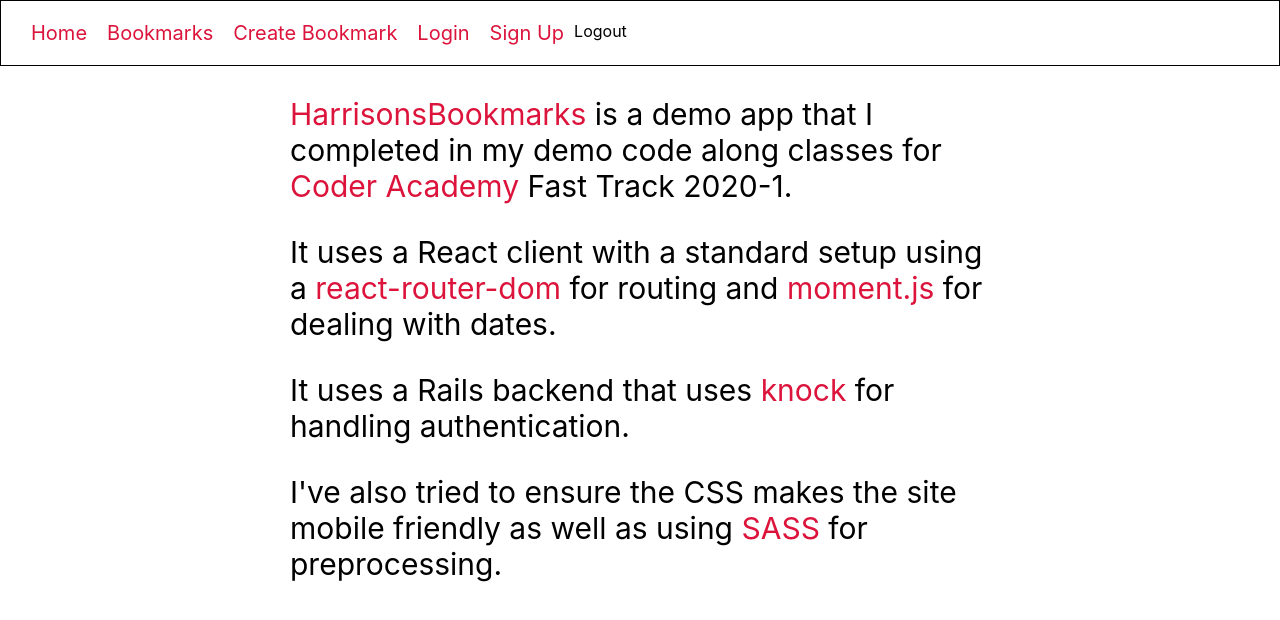
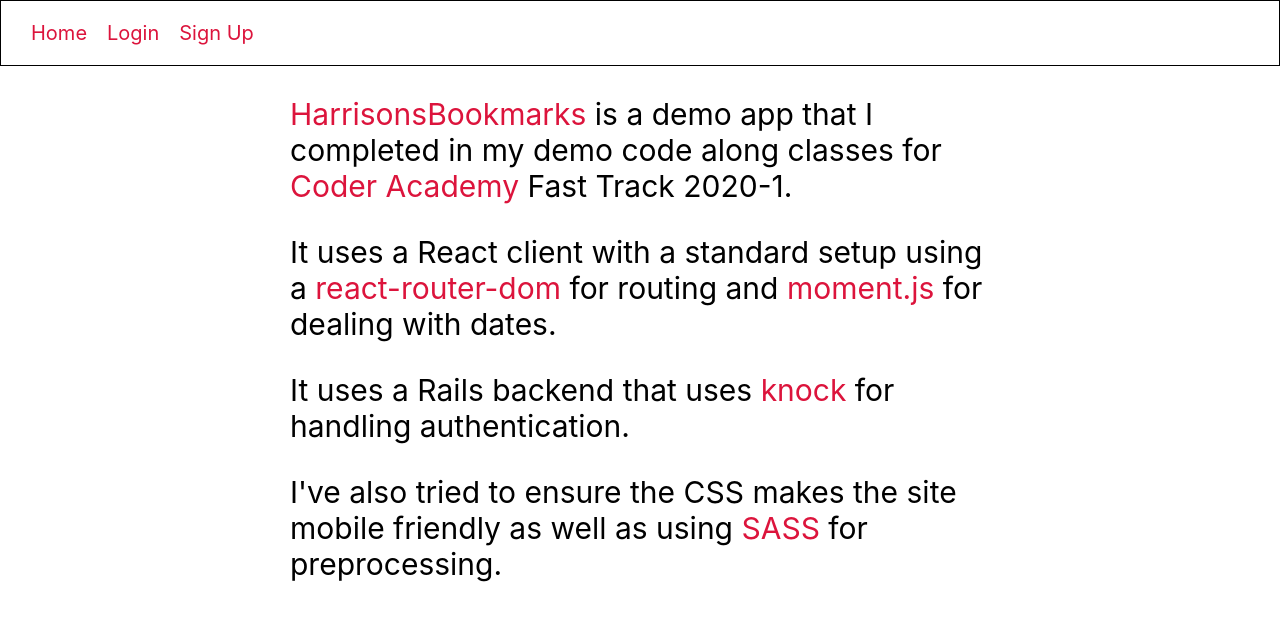
Before and after one commit to CoderAcademy-MEL/ft-bookmarks-client, a React (Create React App) app: page / in a window 1280 px wide. Shown: the top 620 px of the page. Built offline with nearby package versions, Linux system fonts and the light colour scheme.

Commit message:
navbar has logged in and logged out state

```diff
--- /dev/null
+++ b/src/shared/LoggedInNavbar.jsx
@@ -0,0 +1,26 @@
+import React from 'react'
+import { Link } from 'react-router-dom'
+
+const LoggedInNavbar = (props) => (
+  <>
+    <div className="logged-in-links">
+      <Link to="/bookmarks">Bookmarks</Link>
+      <Link to="/bookmarks/create">Create Bookmark</Link>
+      <span
+        id="logout"
+        onClick={() => {
+          localStorage.removeItem("token");
+          props.context.dispatch("logout")
+          props.history.push("/");
+        }}
+      >
+        Logout
+      </span>
+    </div>
+    <div className="welcome-user">
+      <span>{props.context.currentUser}</span>
+    </div>
+  </>
+)
+
+export default LoggedInNavbar
--- /dev/null
+++ b/src/shared/LoggedOutNavbar.jsx
@@ -0,0 +1,12 @@
+import React from 'react'
+import { Link } from 'react-router-dom'
+
+const LoggedOutNavbar = () => (
+  <div className="logged-out-links">
+    <Link to="/">Home</Link>
+    <Link to="/login">Login</Link>
+    <Link to="/sign-up">Sign Up</Link>
+  </div>
+)
+
+export default LoggedOutNavbar
--- a/src/shared/Navbar.jsx
+++ b/src/shared/Navbar.jsx
@@ -1,25 +1,20 @@
 // Navbar.jsx
-import React from "react";
-import { Link, useHistory } from "react-router-dom";
+import React, { useContext } from "react";
+import { useHistory } from "react-router-dom";
+import { BookmarksContext } from "../context/bookmarks-context";
+import LoggedInNavbar from './LoggedInNavbar'
+import LoggedOutNavbar from './LoggedOutNavbar'
 
 const NavBar = () => {
   const history = useHistory();
-
+  const context = useContext(BookmarksContext)
   return (
     <nav>
-      <Link to="/">Home</Link>
-      <Link to="/bookmarks">Bookmarks</Link>
-      <Link to="/bookmarks/create">Create Bookmark</Link>
-      <Link to="/login">Login</Link>
-      <Link to="/sign-up">Sign Up</Link>
-      <span
-        onClick={() => {
-          localStorage.removeItem("token");
-          history.push("/login");
-        }}
-      >
-        Logout
-      </span>
+      {context.currentUser ? (
+        <LoggedInNavbar history={history} context={context} />
+      ) : (
+        <LoggedOutNavbar />
+      )}
     </nav>
   );
 };
```
